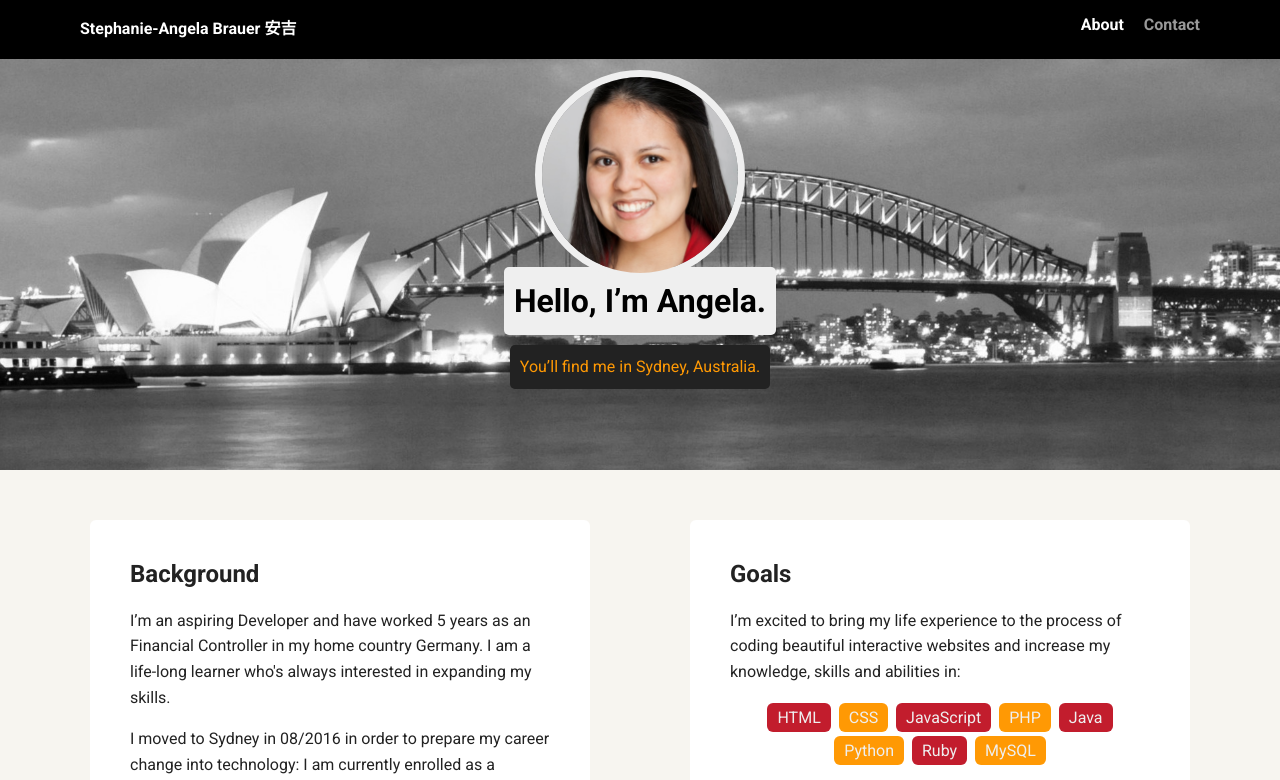
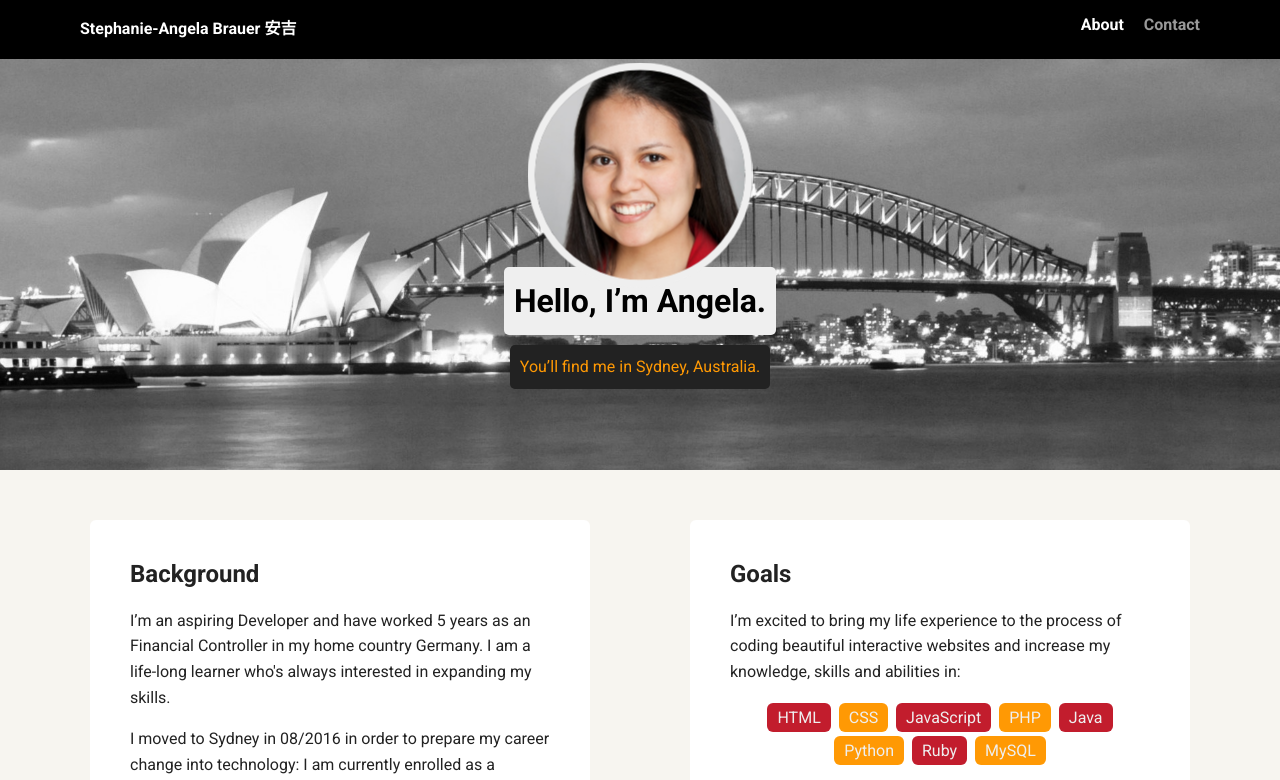
Before and after one commit to stephanieangelabrauer/Project-01_Personal-Profile-Page, a plain HTML site: page index.html in a window 1280 px wide. In both pictures the pointer is over the picture 640 px from the left and 175 px from the top of the page. Shown: the top 780 px of the page. Drawn offline with Linux system fonts and the light colour scheme; a web font is replaced by a local one.

Commit message:
set rotate to 0deg

```diff
--- a/styles.css
+++ b/styles.css
@@ -86,7 +86,7 @@ header .profile-image {
   transition: all .6s;
 }
 header .profile-image:hover {
-  transform: scale(1.4) rotate(-360deg);
+  transform: scale(1.5) rotate(0deg);
 }
 .tag {
   background-color: #efefef;
```
